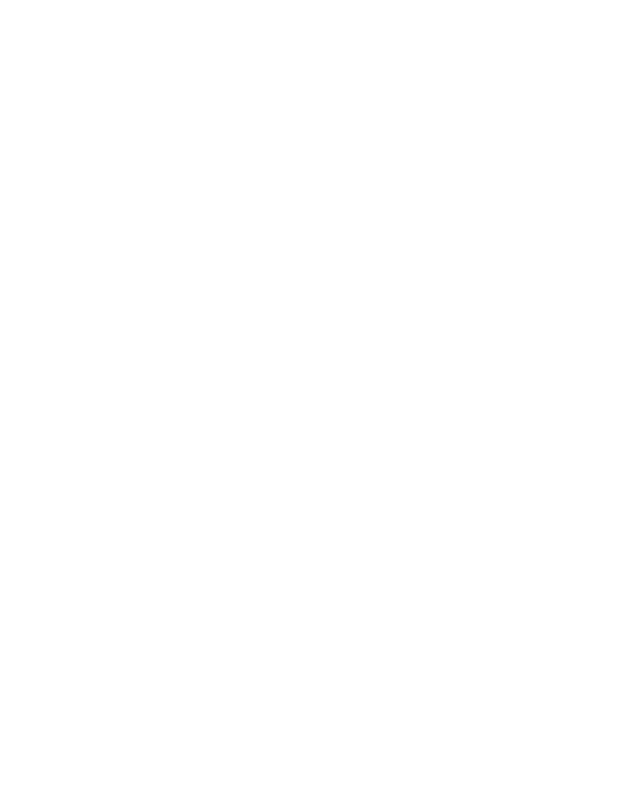
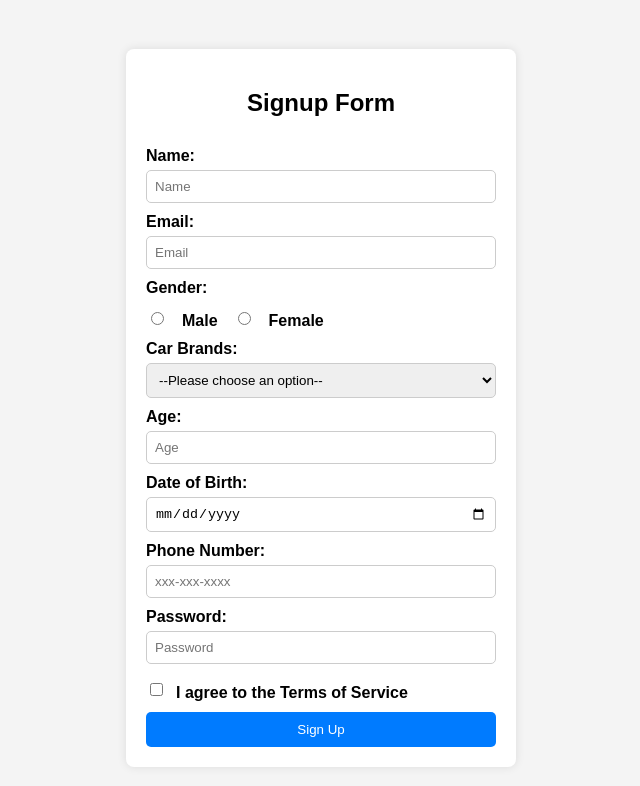
Before and after one commit to acciojob/signup-form-car-Aryamnsls, a website: page main.html in a window 1280 px wide. Shown: the whole page, without its empty margins (319-959 px from the left). Drawn offline with Linux system fonts and the light colour scheme.

Commit message:
created a submission

```diff
--- a/main.html
+++ b/main.html
@@ -1,16 +1,62 @@
 <!DOCTYPE html>
-
-<html>
+<html lang="en">
 
 <head>
-	<link rel="stylesheet" href="styles.css">
+    <meta charset="UTF-8">
+    <meta name="viewport" content="width=device-width, initial-scale=1.0">
+    <title>Signup Form</title>
+    <link rel="stylesheet" href="styles.css">
 </head>
 
 <body>
-	<!-- the entire body must be written by student -->
-    <script type="text/javascript" src="./script.js">
-</script>
+    <div class="container">
+        <h2>Signup Form</h2>
+        <form action="#" method="post">
+            <label for="name">Name:</label>
+            <input type="text" id="name" name="name" placeholder="Name" required>
 
+            <label for="email">Email:</label>
+            <input type="email" id="email" name="email" placeholder="Email" required>
+
+            <label>Gender:</label>
+            <div class="gender-group">
+                <input type="radio" id="gender_m" name="gender" value="male" required>
+                <label for="gender_m">Male</label>
+
+                <input type="radio" id="gender_f" name="gender" value="female" required>
+                <label for="gender_f">Female</label>
+            </div>
+
+            <label for="cars">Car Brands:</label>
+            <select id="cars" name="cars" required>
+                <option value="">--Please choose an option--</option>
+                <option value="Toyota">Toyota</option>
+                <option value="Honda">Honda</option>
+                <option value="Ford">Ford</option>
+                <option value="BMW">BMW</option>
+            </select>
+
+            <label for="age">Age:</label>
+            <input type="number" id="age" name="age" placeholder="Age" required>
+
+            <label for="dob">Date of Birth:</label>
+            <input type="date" id="dob" name="dob" required>
+
+            <label for="tel">Phone Number:</label>
+            <input type="tel" id="tel" name="tel" placeholder="xxx-xxx-xxxx" pattern="\d{3}-\d{3}-\d{4}">
+
+            <label for="password">Password:</label>
+            <input type="password" id="password" name="password" placeholder="Password" required>
+
+            <div class="tos">
+                <input type="checkbox" id="tos" name="tos" required>
+                <label for="tos">I agree to the Terms of Service</label>
+            </div>
+
+            <button type="submit">Sign Up</button>
+        </form>
+    </div>
+    <script src="script.js"></script>
 </body>
 
 </html>
--- a/script.js
+++ b/script.js
@@ -1 +1,8 @@
-//your code here
+document.addEventListener("DOMContentLoaded", function () {
+    document.querySelector("form").addEventListener("submit", function (event) {
+        if (!document.getElementById("tos").checked) {
+            alert("You must agree to the Terms of Service to proceed.");
+            event.preventDefault();
+        }
+    });
+});
--- a/styles.css
+++ b/styles.css
@@ -1,2 +1,64 @@
+body {
+    font-family: Arial, sans-serif;
+    background-color: #f4f4f4;
+    display: flex;
+    justify-content: center;
+    align-items: center;
+    height: 100vh;
+}
 
-/* Your CSS Code here. */
+.container {
+    background: #fff;
+    padding: 20px;
+    border-radius: 8px;
+    box-shadow: 0px 0px 10px rgba(0, 0, 0, 0.1);
+    width: 350px;
+}
+
+h2 {
+    text-align: center;
+}
+
+form {
+    display: flex;
+    flex-direction: column;
+}
+
+label {
+    margin-top: 10px;
+    font-weight: bold;
+}
+
+input, select {
+    padding: 8px;
+    margin-top: 5px;
+    border: 1px solid #ccc;
+    border-radius: 5px;
+}
+
+.gender-group {
+    display: flex;
+    gap: 15px;
+    margin-top: 5px;
+}
+
+.tos {
+    display: flex;
+    align-items: center;
+    gap: 10px;
+    margin-top: 10px;
+}
+
+button {
+    background: #007bff;
+    color: white;
+    padding: 10px;
+    border: none;
+    border-radius: 5px;
+    cursor: pointer;
+    margin-top: 10px;
+}
+
+button:hover {
+    background: #0056b3;
+}
```
